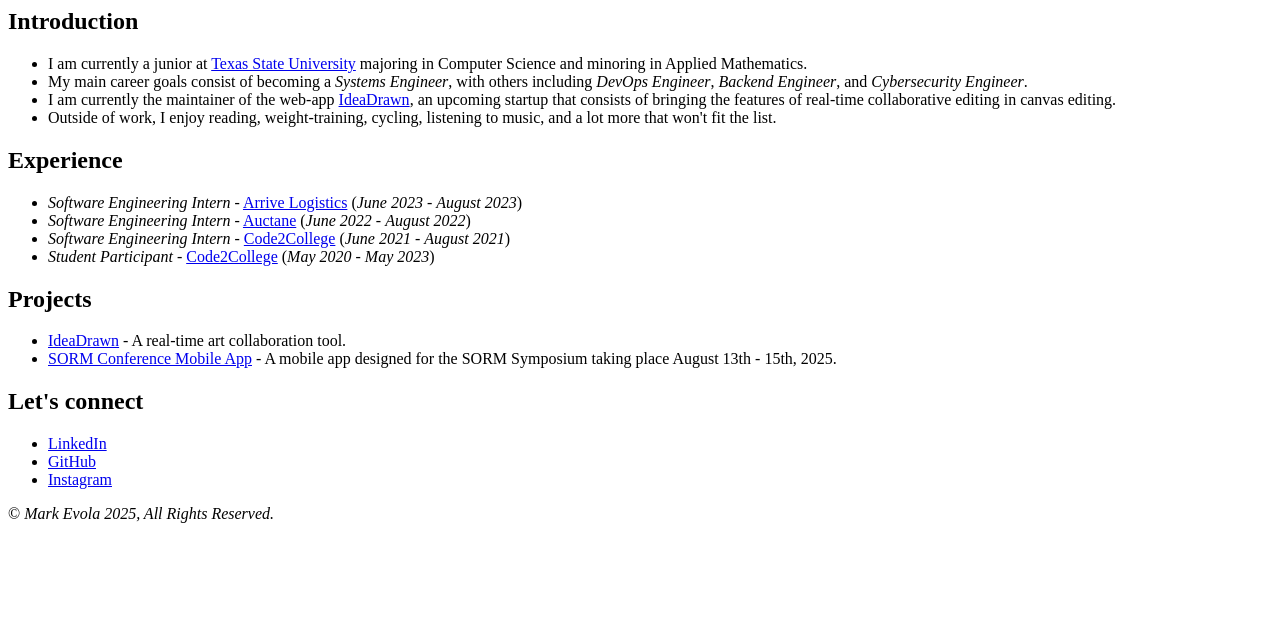
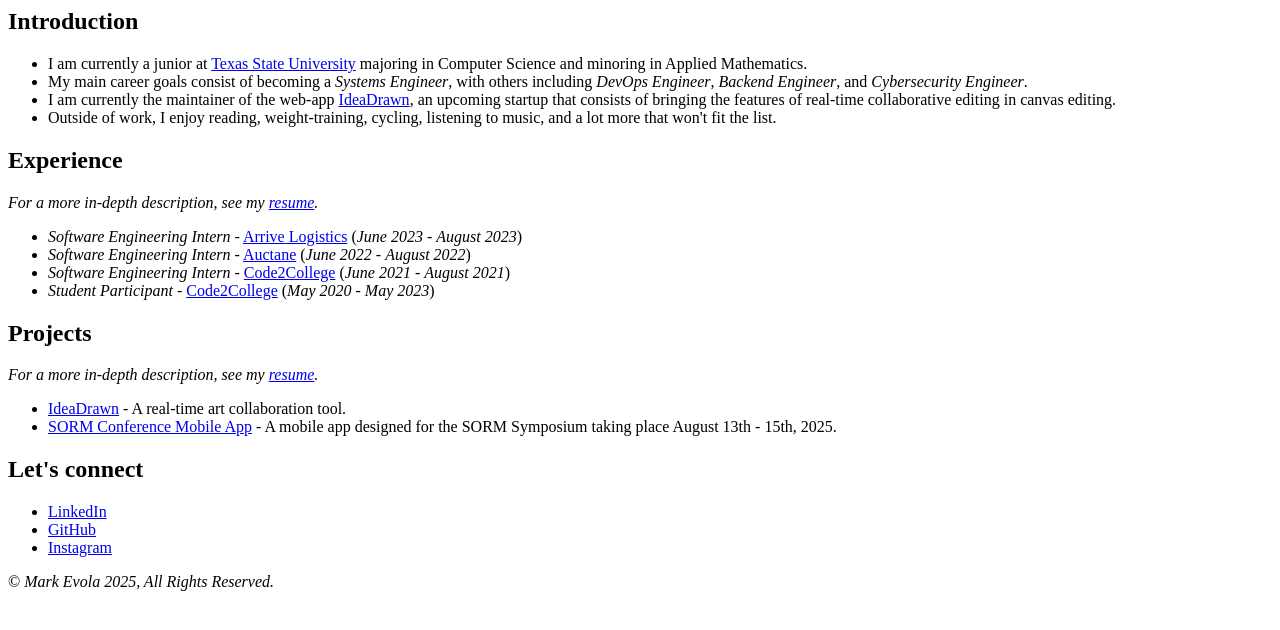
Before and after one commit to MarkE16/MarkE16.github.io, a plain HTML site: page index.html in a window 1280 px wide. Shown: the part 110-740 px from the top of the page. Drawn offline with Linux system fonts and the light colour scheme.

Commit message:
add resume

```diff
--- a/index.html
+++ b/index.html
@@ -48,8 +48,16 @@
         </li>
       </ul>
       <h2>Experience</h2>
+      <i
+        >For a more in-depth description, see my
+        <a href="assets/Resume.pdf" download>resume</a>.</i
+      >
       <ul id="experience-list"></ul>
       <h2>Projects</h2>
+      <i
+        >For a more in-depth description, see my
+        <a href="assets/Resume.pdf" download>resume</a>.</i
+      >
       <ul>
         <li>
           <a
```
Also changed, not shown: 1 other file.
